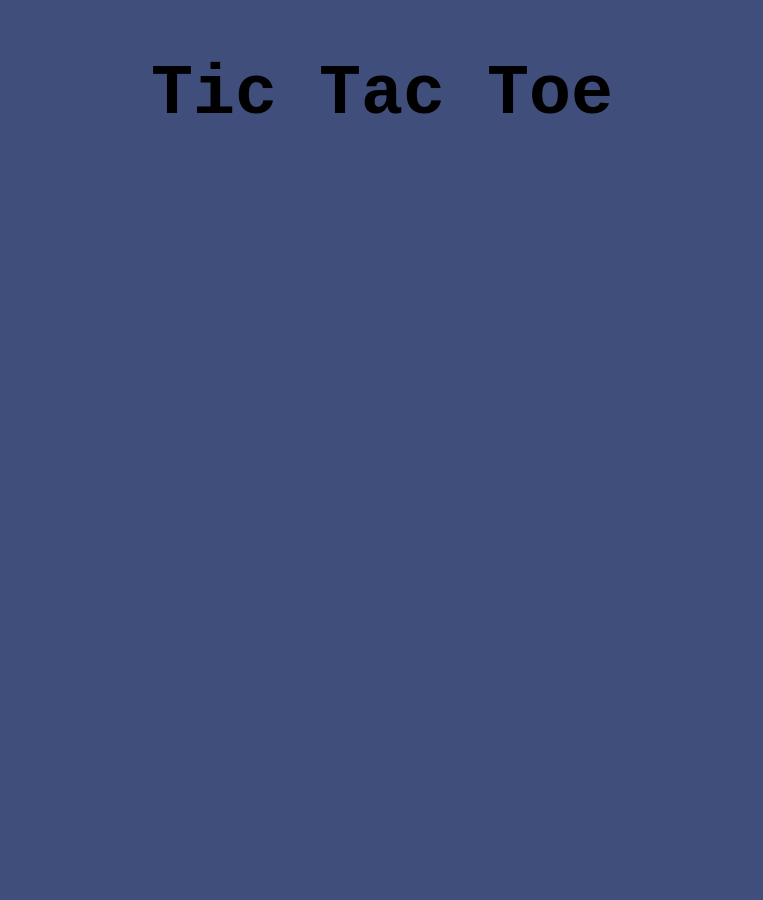
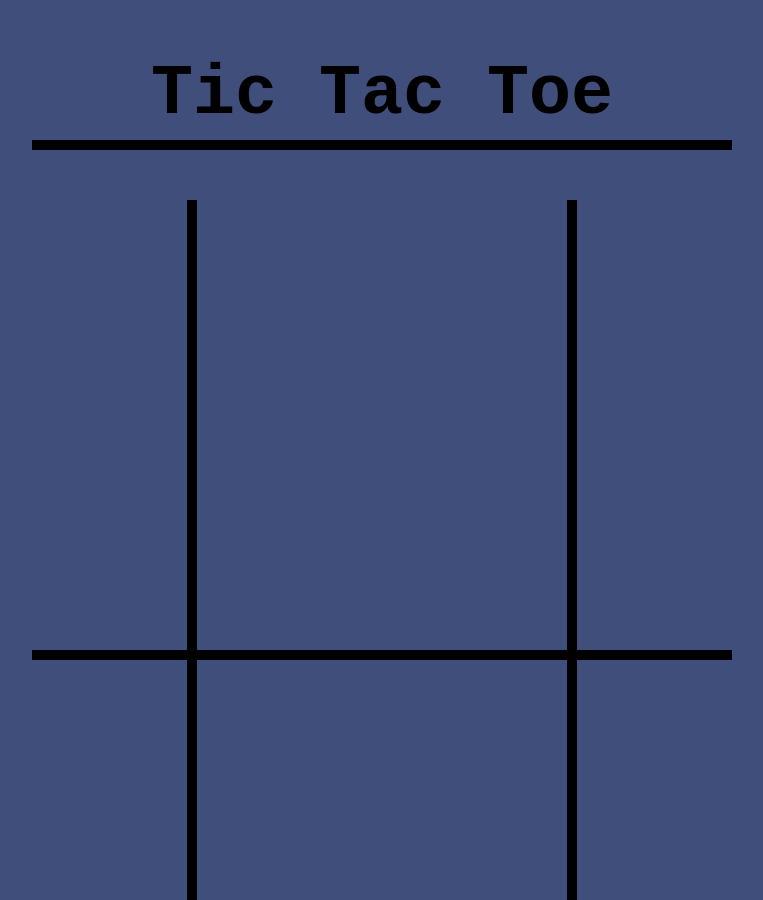
Before and after one commit to rjbae/tic-tac-toe, a plain HTML site: page index.html in a window 1280 px wide. Shown: the whole page, without its empty margins (258-1021 px from the left). Before the commit the page ends 800 px from the top, so only its background shows below. Drawn offline with Linux system fonts and the light colour scheme.

Commit message:
Added tic tac toe board

```diff
--- a/index.html
+++ b/index.html
@@ -11,6 +11,10 @@
 
 <body>
   <h1>Tic Tac Toe</h1>
+  <div class="horizontal-line"></div>
+  <div class="horizontal-line-2"></div>
+  <div class="vertical-line"></div>
+  <div class="vertical-line-2"></div>
   <script src="script.js"></script>
 </body>
 
--- a/style.css
+++ b/style.css
@@ -9,3 +9,37 @@ body {
 h1 {
   font-size: 70px;
 }
+
+.horizontal-line {
+  width: 700px;
+  height: 10px;
+  background-color: black;
+  position: absolute;
+  bottom: 650px;
+}
+
+.horizontal-line-2 {
+  width: 700px;
+  height: 10px;
+  background-color: black;
+  position: absolute;
+  top: 650px;
+}
+
+.vertical-line {
+  width: 10px;
+  height: 700px;
+  background-color: black;
+  position: absolute;
+  top: 200px;
+  left: 825px;
+}
+
+.vertical-line-2 {
+  width: 10px;
+  height: 700px;
+  background-color: black;
+  position: absolute;
+  top: 200px;
+  right: 825px;
+}
```
